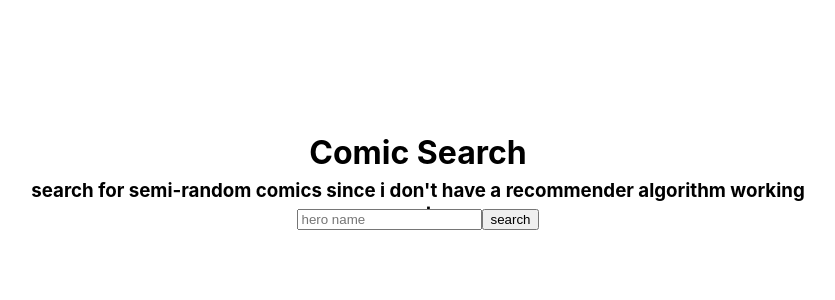
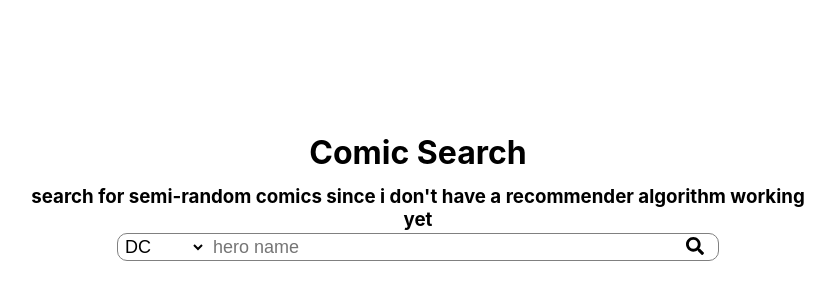
Before and after one commit to lmh96/MERN-Project, a React (Create React App) app: page / in a window 1280 px wide. Shown: the part 168-468 px from the top of the page, without its empty margins (222-1057 px from the left). Built offline with nearby package versions, Linux system fonts and the light colour scheme.

Commit message:
did some stuff

```diff
--- a/package.json
+++ b/package.json
@@ -16,7 +16,8 @@
     "react-scripts": "3.0.1"
   },
   "scripts": {
-    "start": "react-scripts start",
+    "start": "node server.js",
+    "develop": "react-scripts start",
     "build": "react-scripts build",
     "test": "react-scripts test",
     "eject": "react-scripts eject"
--- a/src/App.js
+++ b/src/App.js
@@ -16,9 +16,11 @@
     this.state = {
       width: window.innerWidth,
       height: window.innerHeight,
+      iHaveLoginWorking: false,
+      isLoggedIn: true,
       isMobile: false,
-
-      queryKey: "spider-man",
+      publisher: "DC Comics",
+      queryKey: "flash",
       page: window.location.pathname,
     }
   }
@@ -51,7 +53,6 @@
   handleStateChange = event => {
     event.preventDefault();
     const { name, value } = event.target;
-
     this.setState({
       [name]: value,
     });
@@ -65,10 +66,10 @@
     return (
       <Router>
         <div className="App">
-          <DesktopHome query={this.state.queryKey} page={this.state.page} handleStateChange={this.handleStateChange} handleFormSubmit={this.handleFormSubmit}></DesktopHome>
+          <DesktopHome query={this.state.queryKey} isLoggedIn={this.state.isLoggedIn} iHaveLoginWorking={this.state.iHaveLoginWorking} page={this.state.page} handleStateChange={this.handleStateChange} handleFormSubmit={this.handleFormSubmit}></DesktopHome>
           <Route exact path="/" render={(props) => <DesktopBackground {...props} handleStateChange={this.handleStateChange} handlePageChange={this.handlePageChange}/>} />
-          <Route exact path="/results" render={(props) => <DesktopResults {...props} query={this.state.queryKey} handlePageChange={this.handlePageChange}></DesktopResults>} />
-          <Route exact path="/account" render={(props) => <DesktopAccount {...props} handlePageChange={this.handlePageChange}></DesktopAccount>} />
+          <Route exact path="/results" render={(props) => <DesktopResults {...props} publisher={this.state.publisher} query={this.state.queryKey} handlePageChange={this.handlePageChange}></DesktopResults>} />
+          {this.state.iHaveLoginWorking ? <Route exact path="/account" render={(props) => <DesktopAccount {...props} handlePageChange={this.handlePageChange}></DesktopAccount>} /> : null}
         </div>
       </Router>
     );
--- a/src/desktop/Home.js
+++ b/src/desktop/Home.js
@@ -1,5 +1,7 @@
 import React from "react";
 import { Link } from "react-router-dom"
+import { FontAwesomeIcon } from '@fortawesome/react-fontawesome';
+import { faSearch, faUserCircle } from '@fortawesome/free-solid-svg-icons';
 
 import "./css/Home.css";
 
@@ -7,6 +9,8 @@
     constructor(props) {
         super(props);
         this.state = {
+            isLoggedIn: this.props.isLoggedIn,
+            iHaveLoginWorking: this.props.iHaveLoginWorking,
             currentPage: this.props.page,
             query: this.props.query,
             handleStateChange: this.props.handleStateChange,
@@ -15,15 +19,15 @@
     }
 
     componentWillReceiveProps() {
-        this.setState({currentLoc: window.location.pathname});
+        this.setState({ currentLoc: window.location.pathname });
     }
 
     handleSearchClick = () => {
-        this.setState({currentLoc: "/results"});
+        this.setState({ currentLoc: "/results" });
     }
 
     handleTitleClick = () => {
-        this.setState({currentLoc: "/"});
+        this.setState({ currentLoc: "/" });
     }
 
     render() {
@@ -32,6 +36,14 @@
                 <Link to="/" onClick={this.handleTitleClick}><h1 className={this.state.currentLoc === "/" ? "header-title" : "header-title-top"}>Comic Search</h1></Link>
                 <h3 className={this.state.currentLoc === "/" ? "header-moto" : "header-moto-top"}>search for semi-random comics since i don't have a recommender algorithm working yet</h3>
                 <div className={this.state.currentLoc === "/" ? "header-form" : "header-form-top"}>
+                    <select className="header-publisher-select" name="publisher" onChange={this.state.handleStateChange}>
+                        <option value="DC Comics">
+                            DC
+                        </option>
+                        <option value="Marvel">
+                            Marvel
+                        </option>
+                    </select>
                     <input
                         className="header-input"
                         name="queryKey"
@@ -39,8 +51,10 @@
                         type="text"
                         placeholder="hero name"
                     />
-                    <Link className="header-btn" to="/results"><button onClick={this.handleSearchClick}>search</button></Link>
+                    <Link className="header-btn" to="/results"><button className="header-btn" onClick={this.handleSearchClick}><FontAwesomeIcon icon={faSearch} /></button></Link>
                 </div>
+
+                {this.state.iHaveLoginWorking ? <Link to={this.state.isLoggedIn ? "/account" : this.state.currentLoc}><button className="header-contents-account-btn"><FontAwesomeIcon icon={faUserCircle} /></button></Link> : null }
             </div>
         );
     }
--- a/src/desktop/Results.js
+++ b/src/desktop/Results.js
@@ -13,6 +13,7 @@
             handleStateChange: this.props.handleStateChange,
             handlePageChange: this.props.handlePageChange,
             key: this.props.query,
+            publisher: this.props.publisher,
             isLoading: true,
             fullresult: null,
             title: "Comic Title: ####-####",
@@ -62,6 +63,7 @@
     }
 
     componentWillMount() {
+        console.log(this.state.publisher);
         this.state.handlePageChange(window.location.pathname);
         this.search();
     }
@@ -174,7 +176,7 @@
     search() {
         this.state.handlePageChange(window.location.pathname);
         // console.log(this.state.key);
-        fetch("/api/hero/" + this.state.key + "/" + this.state.batchnum).then(res => res.json()).then((result) => {
+        fetch("/api/hero/" + this.state.key + "/" + this.state.publisher + "/" + this.state.batchnum).then(res => res.json()).then((result) => {
             // console.log(result);
             this.setState({
                 returnedVolumes: result.volumepackets,
--- a/src/desktop/css/Home.css
+++ b/src/desktop/css/Home.css
@@ -19,6 +19,17 @@
     height: 80px;
     transition: .5s all ease-in-out;
     z-index: 100;
+    background: rgb(56, 56, 189);
+}
+
+.header-contents-account-btn {
+    position: fixed;
+    top: 20px;
+    right: 20px;
+    background: none;
+    font-size: 32px;
+    border: none;
+    outline: none;
 }
 
 .header-title {
@@ -45,6 +56,7 @@
     position: absolute;
     width: 800px;
     top: 41vh;
+    margin-top: 25px;
     left: calc(50% - 400px);
     transition: .5s all ease-in-out;
 }
@@ -59,16 +71,53 @@
 
 .header-form {
     position: absolute;
-    width: 300px;
+    width: 600px;
     top: 47vh;
-    left: calc(50% - 150px);
+    margin-top: 25px;
+    left: calc(50% - 301px);
     transition: .5s all ease-in-out;
+    border: 1px solid gray;
+    padding-top: 2px;
+    padding-bottom: 1px;
+    border-radius: 10px;
+    background: white;
 }
 
 .header-form-top {
     position: absolute;
-    width: 300px;
+    width: 600px;
     top: -100px;
-    left: calc(50% - 150px);
-    transition: .5s all ease-in-out;
+    left: calc(50% - 301px);
+    left: calc(50% - 301px);
+    transition: .4s all ease-in-out;
+    border: 1px solid gray;
+    padding-top: 2px;
+    padding-bottom: 1px;
+    border-radius: 10px;
+    background: white;
 }
+
+.header-publisher-select {
+    width: 85px;
+    font-size: 18px;
+    background: none;
+    border: none;
+    outline: none;
+    margin-right: 5px;
+}
+
+.header-input {
+    width: calc(100% - 140px);
+    font-size: 18px;
+    background: none;
+    border: none;
+    outline: none;
+}
+
+.header-btn {
+    width: 40px;
+    font-size: 18px;
+    background: none;
+    border: none;
+    outline: none;
+}
```
Also changed, not shown: routes/apiRoutes.js (+23 -15 lines).
